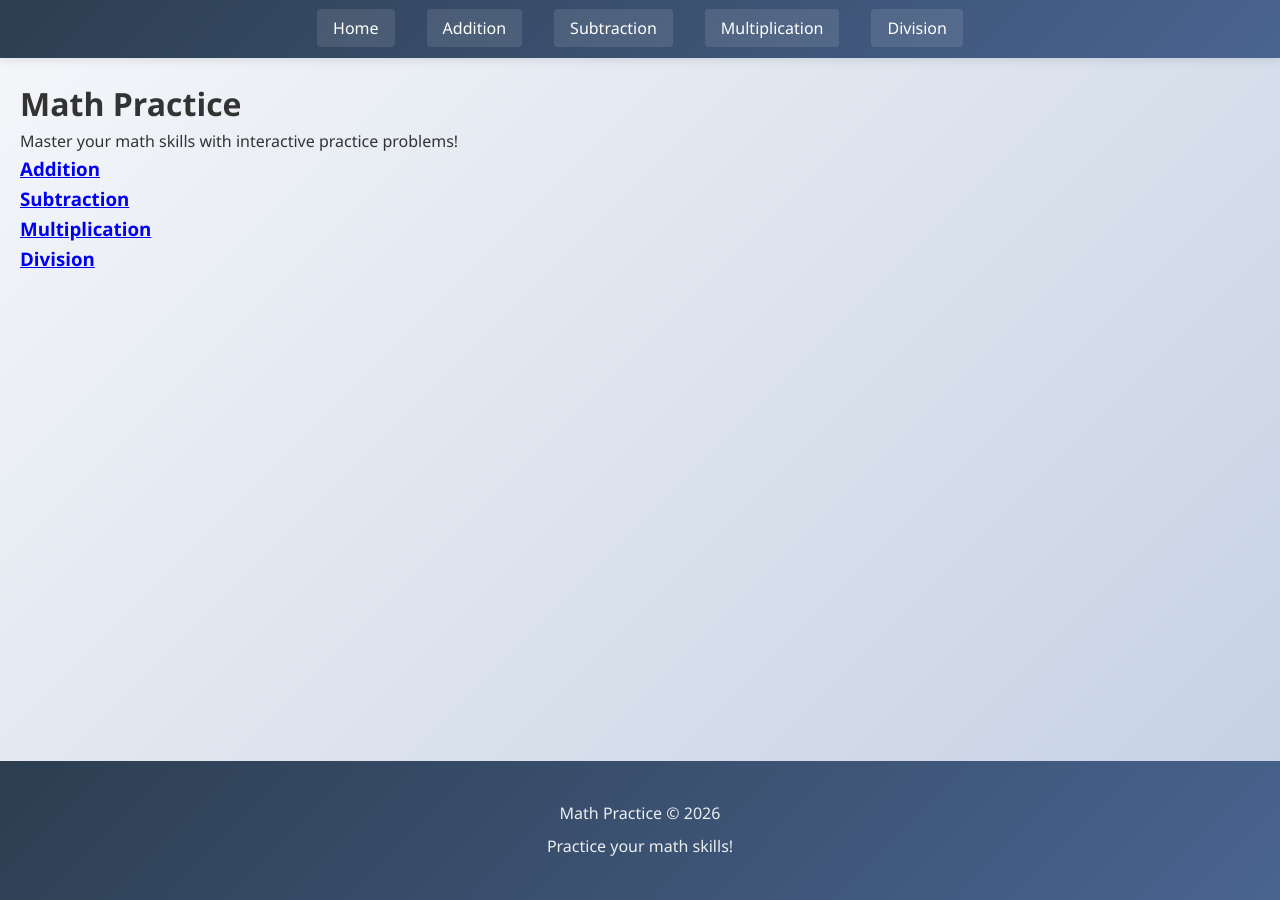
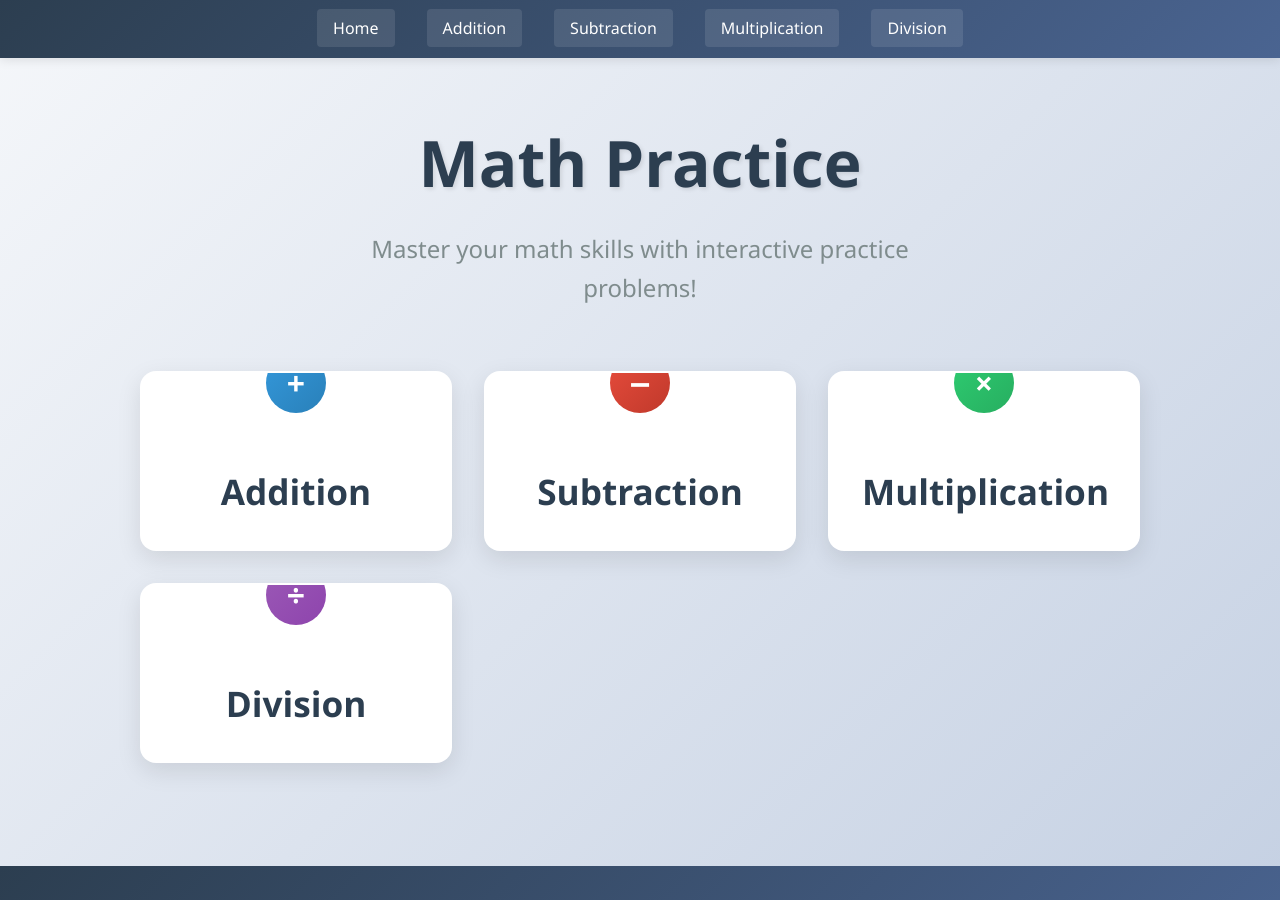
Before and after one commit to ZBZFirst/Math, a Jekyll site: the page built from index.md, in a window 1280 px wide and 900 px high. Built offline with Jekyll 4.4.1, drawn with Linux system fonts in a browser that asks for light colours.

Commit message:
Update style.css

```diff
--- a/assets/css/style.css
+++ b/assets/css/style.css
@@ -40,6 +40,229 @@
     background: rgba(255, 255, 255, 0.3);
     font-weight: bold;
     box-shadow: 0 2px 5px rgba(0, 0, 0, 0.2);
+}
+
+/* ===== HOMEPAGE STYLES ===== */
+.home-container {
+    max-width: 1200px;
+    margin: 0 auto;
+    padding: 2rem;
+    min-height: 80vh;
+    display: flex;
+    flex-direction: column;
+    justify-content: center;
+}
+
+.mathintro {
+    text-align: center;
+    margin-bottom: 4rem;
+}
+
+.mathintro h1 {
+    font-size: 4rem;
+    font-weight: 800;
+    color: #2c3e50;
+    margin-bottom: 1rem;
+    text-shadow: 2px 2px 4px rgba(0, 0, 0, 0.1);
+}
+
+.math-description {
+    font-size: 1.5rem;
+    color: #7f8c8d;
+    max-width: 600px;
+    margin: 0 auto;
+    line-height: 1.6;
+}
+
+/* Operation Cards */
+.links {
+    display: grid;
+    grid-template-columns: repeat(auto-fit, minmax(250px, 1fr));
+    gap: 2rem;
+    max-width: 1000px;
+    margin: 0 auto;
+}
+
+.operation-card {
+    background: white;
+    border-radius: 16px;
+    text-decoration: none;
+    color: #333;
+    transition: all 0.3s ease;
+    box-shadow: 0 8px 25px rgba(0, 0, 0, 0.1);
+    display: flex;
+    flex-direction: column;
+    justify-content: center;
+    align-items: center;
+    height: 180px;
+    padding: 2rem;
+    border: 2px solid transparent;
+    position: relative;
+    overflow: hidden;
+}
+
+.operation-card:hover {
+    transform: translateY(-8px);
+    box-shadow: 0 15px 35px rgba(0, 0, 0, 0.15);
+    border-color: rgba(74, 100, 145, 0.2);
+}
+
+.operation-card:active {
+    transform: translateY(-4px);
+}
+
+.card-content {
+    text-align: center;
+    width: 100%;
+}
+
+.card-title {
+    font-size: 2.2rem;
+    font-weight: 700;
+    color: #2c3e50;
+    margin: 0;
+    position: relative;
+    padding-top: 60px; /* Space for the icon */
+}
+
+/* Add colored icons using pseudo-elements */
+.card-title::before {
+    content: '';
+    position: absolute;
+    top: -50px;
+    left: 50%;
+    transform: translateX(-50%);
+    width: 60px;
+    height: 60px;
+    border-radius: 50%;
+    display: flex;
+    align-items: center;
+    justify-content: center;
+    font-size: 2rem;
+    color: white;
+    font-weight: bold;
+}
+
+/* Individual operation colors and icons */
+.addition-card .card-title::before {
+    content: '+';
+    background: linear-gradient(135deg, #3498db 0%, #2980b9 100%);
+}
+
+.subtraction-card .card-title::before {
+    content: '−';
+    background: linear-gradient(135deg, #e74c3c 0%, #c0392b 100%);
+}
+
+.multiplication-card .card-title::before {
+    content: '×';
+    background: linear-gradient(135deg, #2ecc71 0%, #27ae60 100%);
+}
+
+.division-card .card-title::before {
+    content: '÷';
+    background: linear-gradient(135deg, #9b59b6 0%, #8e44ad 100%);
+}
+
+/* Add subtle background effect on hover */
+.operation-card::after {
+    content: '';
+    position: absolute;
+    top: 0;
+    left: 0;
+    right: 0;
+    bottom: 0;
+    background: linear-gradient(135deg,
+        rgba(52, 152, 219, 0.05) 0%,
+        rgba(231, 76, 60, 0.05) 25%,
+        rgba(46, 204, 113, 0.05) 50%,
+        rgba(155, 89, 182, 0.05) 75%);
+    opacity: 0;
+    transition: opacity 0.3s ease;
+    z-index: -1;
+}
+
+.operation-card:hover::after {
+    opacity: 1;
+}
+
+/* ===== RESPONSIVE FOR HOMEPAGE ===== */
+@media (max-width: 1024px) {
+    .links {
+        grid-template-columns: repeat(2, 1fr);
+        max-width: 600px;
+    }
+
+    .mathintro h1 {
+        font-size: 3.5rem;
+    }
+}
+
+@media (max-width: 768px) {
+    .home-container {
+        padding: 1.5rem;
+    }
+
+    .mathintro {
+        margin-bottom: 3rem;
+    }
+
+    .mathintro h1 {
+        font-size: 3rem;
+    }
+
+    .math-description {
+        font-size: 1.3rem;
+        padding: 0 1rem;
+    }
+
+    .links {
+        grid-template-columns: 1fr;
+        max-width: 400px;
+        gap: 1.5rem;
+    }
+
+    .operation-card {
+        height: 160px;
+    }
+
+    .card-title {
+        font-size: 2rem;
+        padding-top: 50px;
+    }
+
+    .card-title::before {
+        width: 50px;
+        height: 50px;
+        top: -45px;
+        font-size: 1.8rem;
+    }
+}
+
+@media (max-width: 480px) {
+    .mathintro h1 {
+        font-size: 2.5rem;
+    }
+
+    .math-description {
+        font-size: 1.1rem;
+    }
+
+    .operation-card {
+        height: 140px;
+    }
+
+    .card-title {
+        font-size: 1.8rem;
+        padding-top: 45px;
+    }
+
+    .card-title::before {
+        width: 45px;
+        height: 45px;
+        top: -40px;
+        font-size: 1.6rem;
+    }
 }
 
 /* Footer Styles */
```
